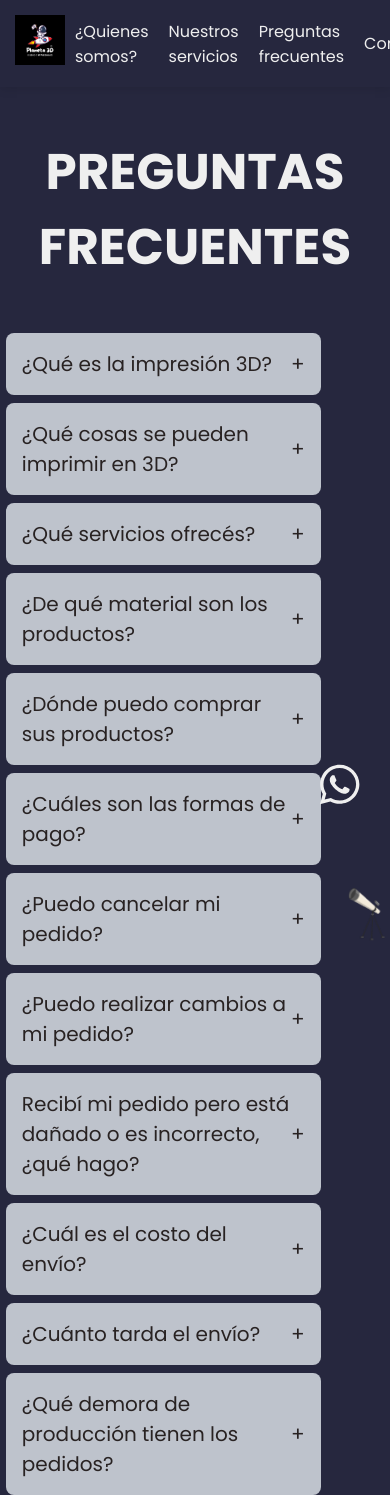
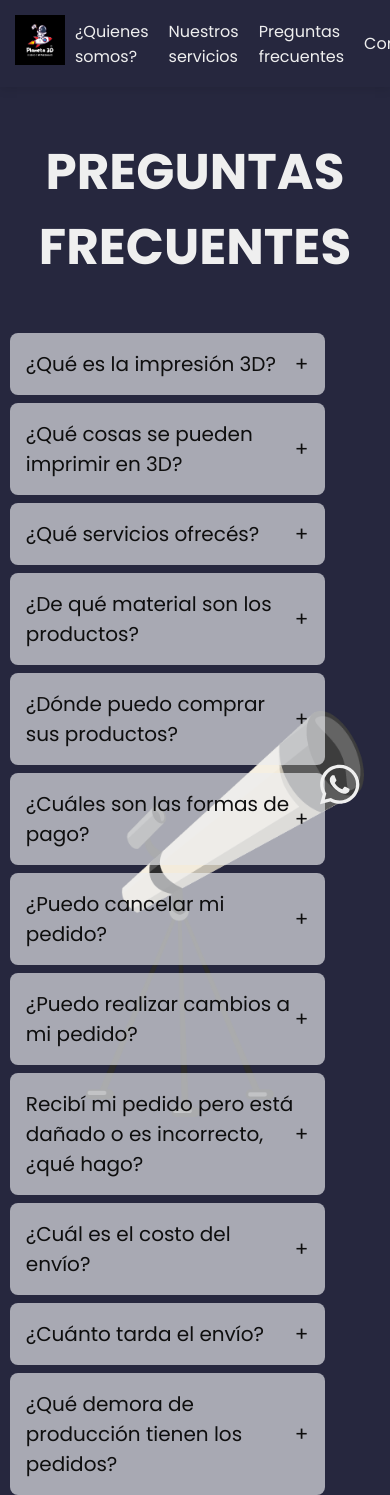
Before and after one commit to LucasiBai/Planeta3D, a React (Create React App) app: page /help in a window 390 px wide. Shown: the top 1495 px of the page. Built offline with nearby package versions, Linux system fonts and the light colour scheme.

Commit message:
vista mobile de QuestionsPage + expandexLabel transparente en mobile

```diff
--- a/src/components/ExpandexLabel/ExpandexLabel.css
+++ b/src/components/ExpandexLabel/ExpandexLabel.css
@@ -43,3 +43,15 @@
 	max-height: 9999px;
 	transition: max-height cubic-bezier(1, 0, 1, 0) 0.5s;
 }
+
+@media only screen and (max-width: 576px) {
+	.expandex-label__box .expandex-label__header,
+	.expandex-label__content {
+		background-color: #ecedf0a8;
+	}
+
+	.expandex-label__box h3,
+	.expandex-label__box span {
+		color: rgb(14, 14, 14);
+	}
+}
--- a/src/pages/QuestionsPage/QuestionsPage.css
+++ b/src/pages/QuestionsPage/QuestionsPage.css
@@ -18,8 +18,22 @@
 	justify-content: flex-end;
 }
 
-.image-decoration img {
+.questions-page__box .image-decoration img {
 	object-fit: contain;
 	width: 75%;
 	transform: rotateY(180deg);
 }
+
+@media only screen and (max-width: 576px) {
+	.questions-page__box section {
+		position: relative;
+		width: 95%;
+	}
+
+	.questions-page__box .image-decoration img {
+		position: absolute;
+		z-index: -1;
+		transform: rotate(0);
+		right: 1rem;
+	}
+}
```
